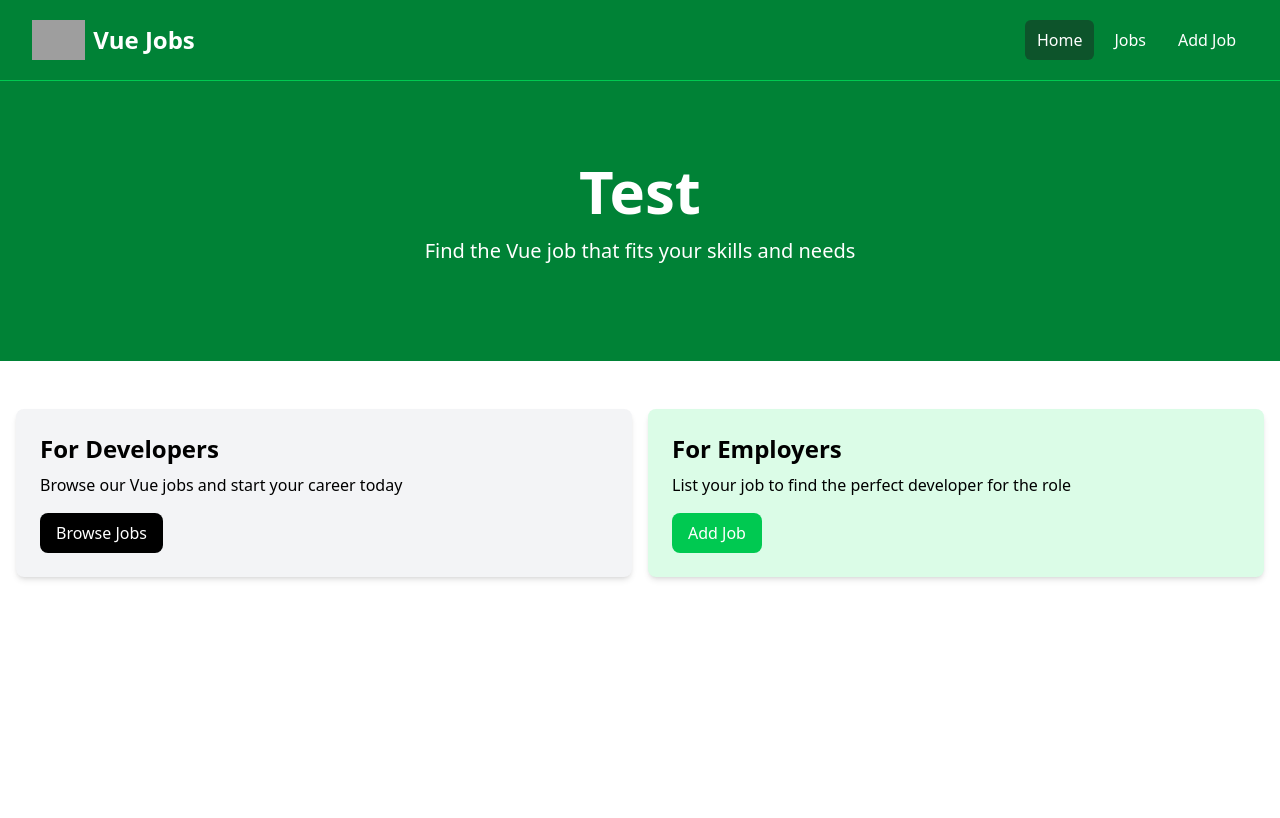
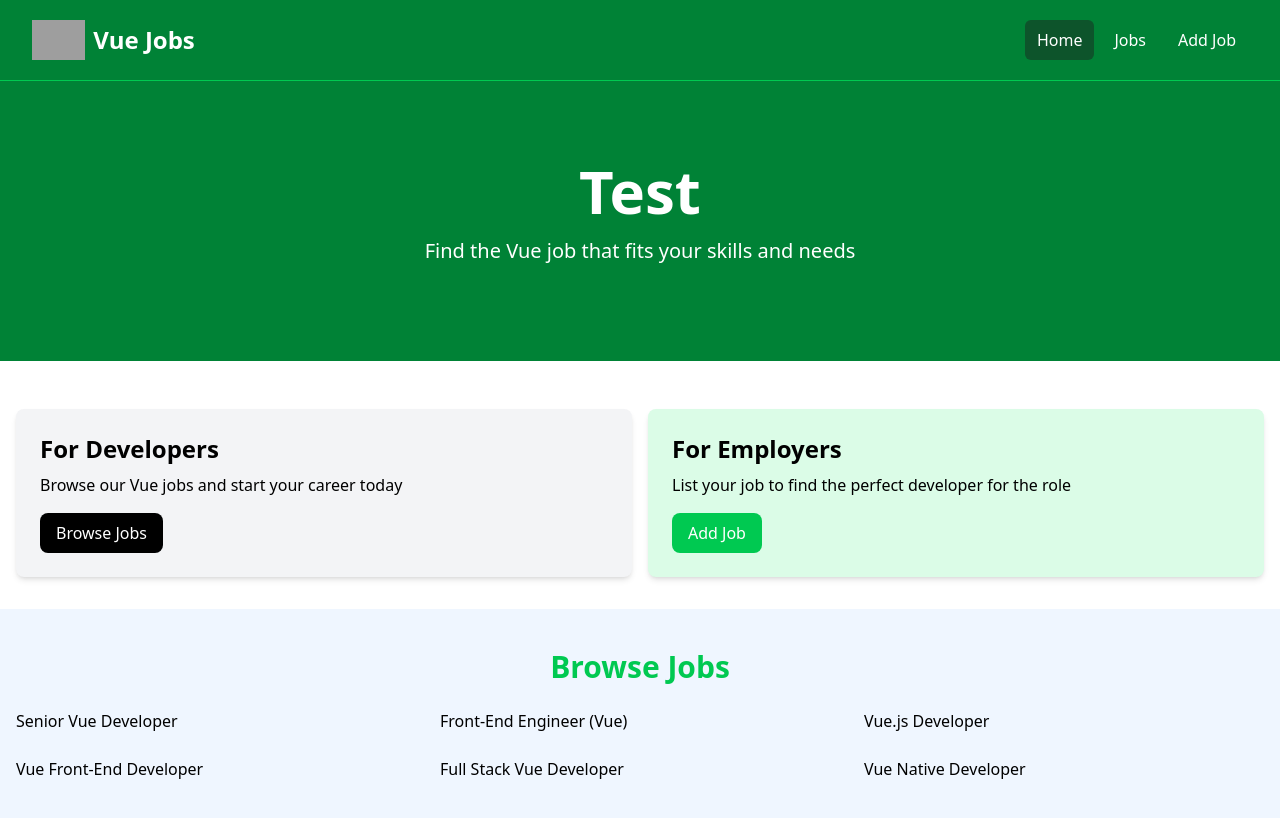
Before and after one commit to sebastianmela/vue-crash-course, a Vue app: page /jobs in a window 1280 px wide. Shown: the top 818 px of the page. Built offline with nearby package versions, Linux system fonts and the light colour scheme; grey boxes are pictures that could not be loaded.

Commit message:
added JobListings component

```diff
--- a/src/App.vue
+++ b/src/App.vue
@@ -2,9 +2,11 @@
 import Navbar from "@/components/Navbar.vue";
 import Hero from "@/components/Hero.vue";
 import HomeCards from "@/components/HomeCards.vue";
+import JobsListings from "@/components/JobListings.vue";
 </script>
 <template>
 	<Navbar />
 	<Hero title="Test"/>
 	<HomeCards />
+  <JobsListings />
 </template>
--- /dev/null
+++ b/src/components/JobListings.vue
@@ -0,0 +1,21 @@
+<script setup>
+import jobsData from "@/jobs.json";
+import { ref } from "vue";
+
+const jobs = ref(jobsData);
+</script>
+
+<template>
+	<section class="bg-blue-50 px-4 py-10">
+		<div class="container-xl lg:container m-auto">
+			<h2 class="text-3xl font-bold text-green-500 mb-6 text-center">
+				Browse Jobs
+			</h2>
+			<div class="grid grid-cols-1 md:grid-cols-3 gap-6">
+				<div v-for="job in jobs" :key="job.id">
+					<h2>{{ job.title }}</h2>
+				</div>
+			</div>
+		</div>
+	</section>
+</template>
--- /dev/null
+++ b/src/jobs.json
@@ -0,0 +1,86 @@
+[
+  {
+    "id": 1,
+    "title": "Senior Vue Developer",
+    "type": "Full-Time",
+    "description": "We are seeking a talented Front-End Developer to join our team in Boston, MA. The ideal candidate will have strong skills in HTML, CSS, and JavaScript, with experience working with modern JavaScript frameworks such as Vue or Angular.",
+    "location": "Boston, MA",
+    "salary": "$70K - $80K",
+    "company": {
+      "name": "NewTek Solutions",
+      "description": "NewTek Solutions is a leading technology company specializing in web development and digital solutions. We pride ourselves on delivering high-quality products and services to our clients while fostering a collaborative and innovative work environment.",
+      "contactEmail": "contact@teksolutions.com",
+      "contactPhone": "555-555-5555"
+    }
+  },
+  {
+    "id": 2,
+    "title": "Front-End Engineer (Vue)",
+    "type": "Full-Time",
+    "description": "Join our team as a Front-End Developer in sunny Miami, FL. We are looking for a motivated individual with a passion for crafting beautiful and responsive web applications. Experience with UI/UX design principles and a strong attention to detail are highly desirable.",
+    "location": "Miami, FL",
+    "salary": "$70K - $80K",
+    "company": {
+      "name": "Veneer Solutions",
+      "description": "Veneer Solutions is a creative agency specializing in digital design and development. Our team is dedicated to pushing the boundaries of creativity and innovation to deliver exceptional results for our clients.",
+      "contactEmail": "contact@loremipsum.com",
+      "contactPhone": "555-555-5555"
+    }
+  },
+  {
+    "id": 3,
+    "title": "Vue.js Developer",
+    "type": "Full-Time",
+    "description": "Are you passionate about front-end development? Join our team in vibrant Brooklyn, NY, and work on exciting projects that make a difference. We offer competitive compensation and a collaborative work environment where your ideas are valued.",
+    "location": "Brooklyn, NY",
+    "salary": "$70K - $80K",
+    "company": {
+      "name": "Dolor Cloud",
+      "description": "Dolor Cloud is a leading technology company specializing in digital solutions for businesses of all sizes. With a focus on innovation and customer satisfaction, we are committed to delivering cutting-edge products and services.",
+      "contactEmail": "contact@dolorsitamet.com",
+      "contactPhone": "555-555-5555"
+    }
+  },
+  {
+    "id": 4,
+    "title": "Vue Front-End Developer",
+    "type": "Part-Time",
+    "description": "Join our team as a Part-Time Front-End Developer in beautiful Pheonix, AZ. We are looking for a self-motivated individual with a passion for creating engaging user experiences. This position offers flexible hours and the opportunity to work remotely.",
+    "location": "Pheonix, AZ",
+    "salary": "$60K - $70K",
+    "company": {
+      "name": "Alpha Elite",
+      "description": "Alpha Elite is a dynamic startup specializing in digital marketing and web development. We are committed to fostering a diverse and inclusive workplace where creativity and innovation thrive.",
+      "contactEmail": "contact@adipisicingelit.com",
+      "contactPhone": "555-555-5555"
+    }
+  },
+  {
+    "id": 5,
+    "title": "Full Stack Vue Developer",
+    "type": "Full-Time",
+    "description": "Exciting opportunity for a Full-Time Front-End Developer in bustling Atlanta, GA. We are seeking a talented individual with a passion for building elegant and scalable web applications. Join our team and make an impact!",
+    "location": "Atlanta, GA",
+    "salary": "$90K - $100K",
+    "company": {
+      "name": "Browning Technologies",
+      "description": "Browning Technologies is a rapidly growing technology company specializing in e-commerce solutions. We offer a dynamic and collaborative work environment where employees are encouraged to think creatively and innovate.",
+      "contactEmail": "contact@consecteturadipisicing.com",
+      "contactPhone": "555-555-5555"
+    }
+  },
+  {
+    "id": 6,
+    "title": "Vue Native Developer",
+    "type": "Full-Time",
+    "description": "Join our team as a Front-End Developer in beautiful Portland, OR. We are looking for a skilled and enthusiastic individual to help us create innovative web solutions. Competitive salary and great benefits package available.",
+    "location": "Portland, OR",
+    "salary": "$100K - $110K",
+    "company": {
+      "name": "Port Solutions INC",
+      "description": "Port Solutions is a leading technology company specializing in software development and digital marketing. We are committed to providing our clients with cutting-edge solutions and our employees with a supportive and rewarding work environment.",
+      "contactEmail": "contact@ipsumlorem.com",
+      "contactPhone": "555-555-5555"
+    }
+  }
+]
```
